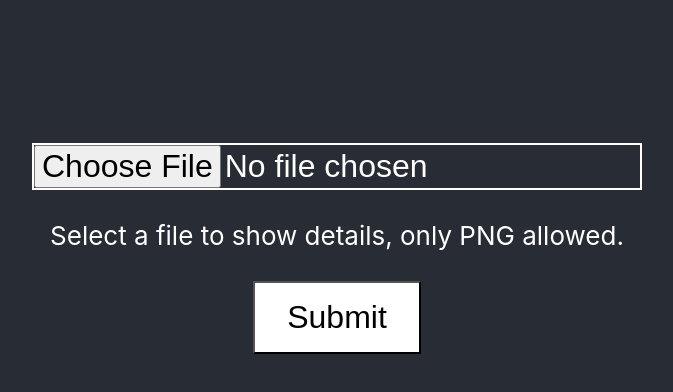
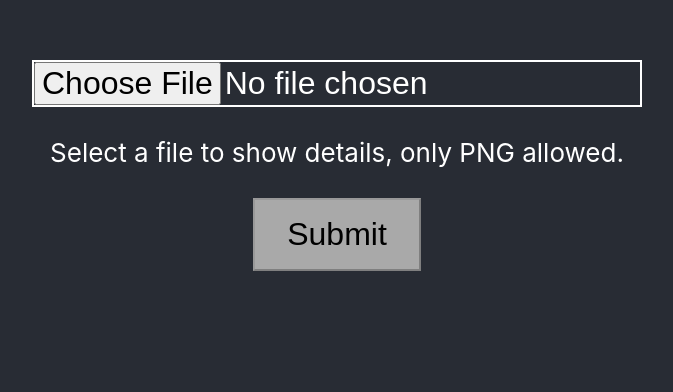
Before and after one commit to NickGatti/imagegalleryfront, a React (Create React App) app: page / in a window 1280 px wide. Shown: the part 960-1352 px from the top of the page, without its empty margins (303-976 px from the left). Built offline with nearby package versions, Linux system fonts and the light colour scheme; no server answers; the HTML template or start-up script is replaced by a standard one.

Commit message:
fix disabled button

```diff
--- a/src/App.js
+++ b/src/App.js
@@ -11,10 +11,10 @@ function App() {
       <header className="App-header">
         <h1 className='mainHeading'>Hello Foto!</h1>
       </header>
-      <body>
+      <div>
         <Gallery fileSubmitted={fileSubmitted} setFileSubmitted={setFileSubmitted} />
         <ImageUpload setFileSubmitted={setFileSubmitted} />
-      </body>
+      </div>
     </div>
   );
 };
--- a/src/Components/ImageUpload.js
+++ b/src/Components/ImageUpload.js
@@ -78,9 +78,9 @@ export const ImageUpload = ({ setFileSubmitted }) => {
 			<div>
 				<button
 					className='submitButton'
-					disabled={() => handleDiabledButton()}
+					disabled={handleDiabledButton()}
 					onClick={handleSubmission}
-					style={{ backgroundColor: `${() => handleDiabledButtonCss()}` }}
+					style={{ backgroundColor: `${handleDiabledButtonCss()}` }}
 				>Submit</button>
 			</div>
 		</div>
```
